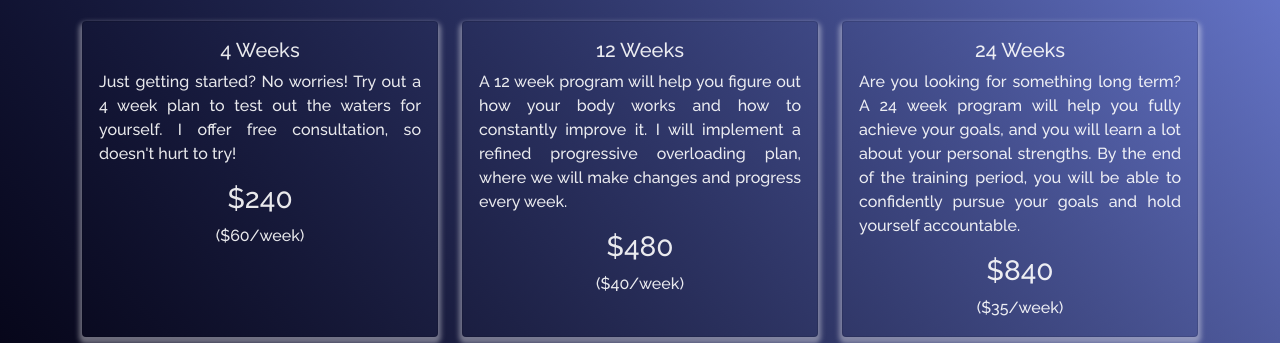
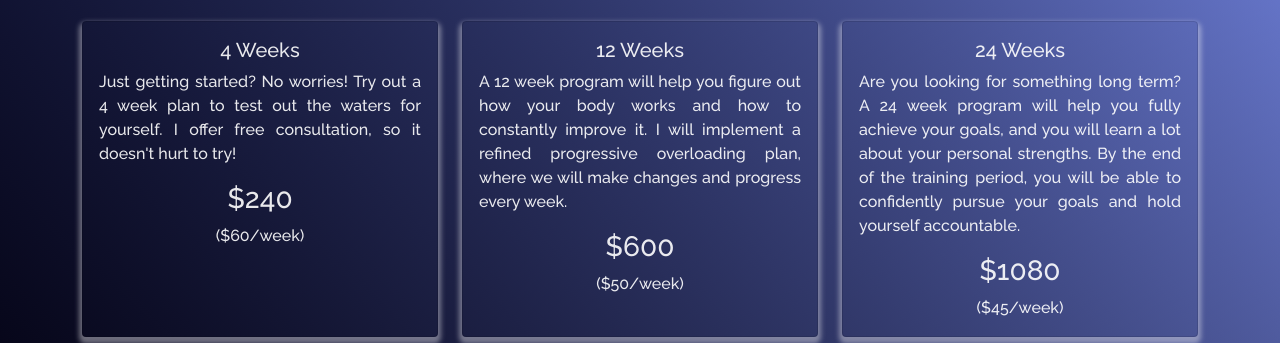
Before and after one commit to nliu-65/online-coaching, a React (Create React App) app in the folder online-coaching/src/: page /plan in a window 1280 px wide. Shown: the part 487-830 px from the top of the page. Built offline with nearby package versions, Linux system fonts and the light colour scheme; the HTML template or start-up script is replaced by a standard one.

Commit message:
update prices and readme

```diff
--- a/online-coaching/src/components/Plans/Plans.js
+++ b/online-coaching/src/components/Plans/Plans.js
@@ -38,7 +38,7 @@ function Plans() {
             <Card.Body>
               <Card.Title>4 Weeks</Card.Title>
               <Card.Text style={{ textAlign: "justify" }}>
-                Just getting started? No worries! Try out a 4 week plan to test out the waters for yourself. I offer free consultation, so doesn't hurt to try!
+                Just getting started? No worries! Try out a 4 week plan to test out the waters for yourself. I offer free consultation, so it doesn't hurt to try!
               </Card.Text>
               <h3>$240</h3>
               <h7>($60/week)</h7>
@@ -53,8 +53,8 @@ function Plans() {
               <Card.Text style={{ textAlign: "justify" }}>
                 A 12 week program will help you figure out how your body works and how to constantly improve it. I will implement a refined progressive overloading plan, where we will make changes and progress every week.
               </Card.Text>
-              <h3>$480</h3>
-              <h7>($40/week)</h7>
+              <h3>$600</h3>
+              <h7>($50/week)</h7>
             </Card.Body>
           </Card>
           </Col>
@@ -66,8 +66,8 @@ function Plans() {
               <Card.Text style={{ textAlign: "justify" }}>
                 Are you looking for something long term? A 24 week program will help you fully achieve your goals, and you will learn a lot about your personal strengths. By the end of the training period, you will be able to confidently pursue your goals and hold yourself accountable.
               </Card.Text>
-              <h3>$840</h3>
-              <h7>($35/week)</h7>
+              <h3>$1080</h3>
+              <h7>($45/week)</h7>
             </Card.Body>
           </Card>
           </Col>
```
Also changed, not shown: package.json (added, +52 -0 lines), 2 other files (tests, documents, lock files or other folders).
